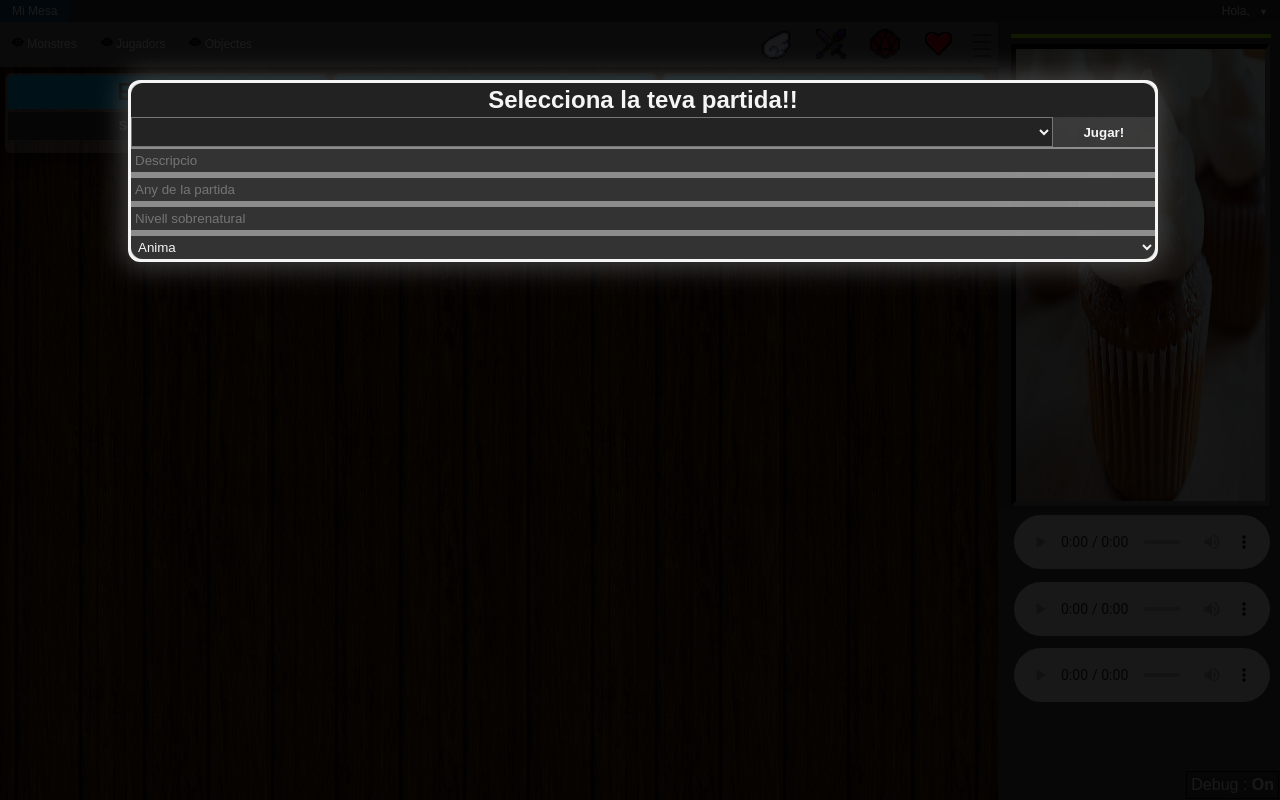
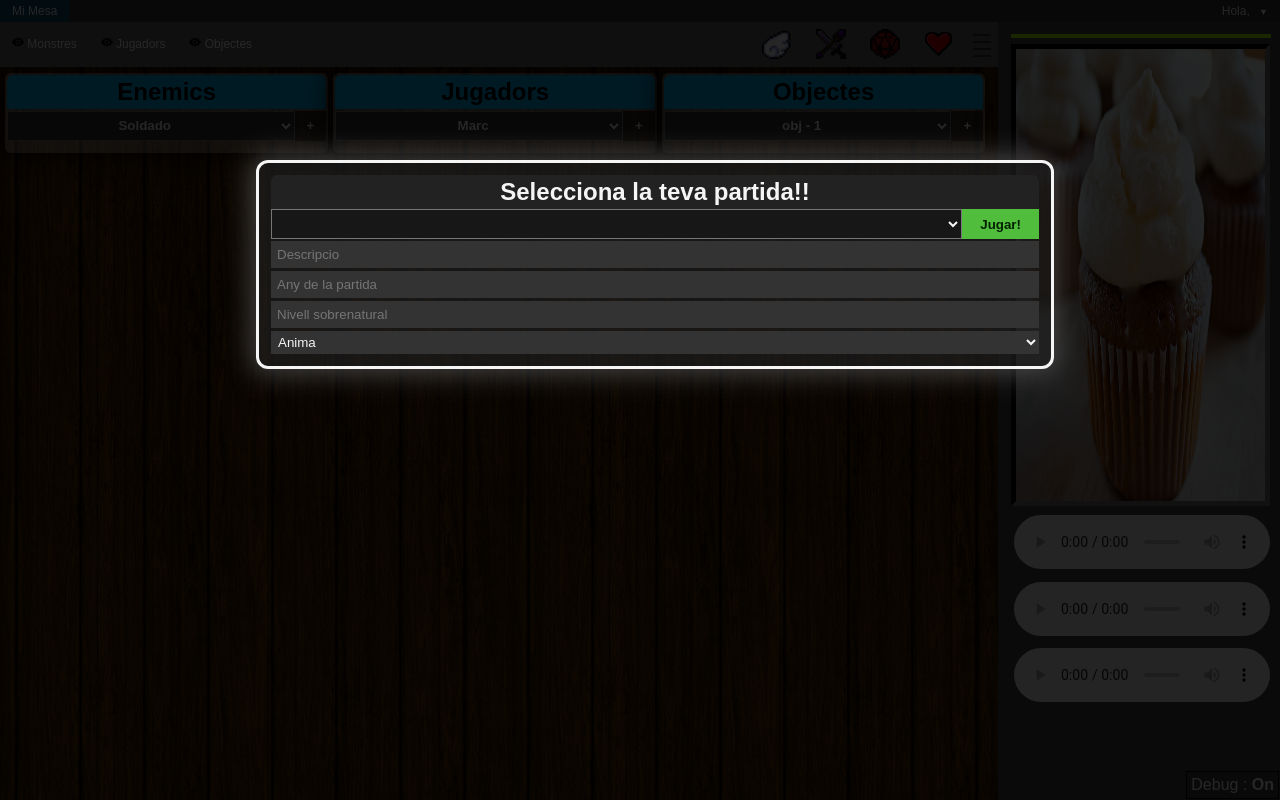
Before and after one commit to AniMasterOnline/AniMaster, a PHP site: page /mesav2.php in a window 1280 px wide. Run offline with PHP 8.4, Linux system fonts and the light colour scheme; the visitor is signed in with stand-in values (Sample User, id 1); data that the repository does not hold is empty; some libraries are stand-ins or nearby versions.

Commit message:
mesa selector Final ? edited css and disabled draggable

```diff
--- a/Public/css/mesaStyle.css
+++ b/Public/css/mesaStyle.css
@@ -7,7 +7,7 @@
     width:100%;
     height: 100%;
     margin: 0 auto;
-    background-color:rgba(0,0,0,0.9);
+    background-color:rgba(0,0,0,0.85);
     -webkit-transition: all 1s ease;
     -moz-transition: all 1s ease;
     -o-transition: all 1s ease;
@@ -16,11 +16,12 @@
 #panel-partida{
     z-index: 4;
     position: fixed;
-    top: 10%;
-    left: 10%;
-    width:80%;
+    padding: 12px;
+    top: 20%;
+    left: 20%;
+    width:60%;
     margin: 0 auto;
-    background-color:rgba(250,250,250,0.8);
+    background-color:rgba(35,35,35,0.6);
     border: 3px solid whitesmoke;
     border-radius: 12px 12px 12px 12px;
     -webkit-box-shadow: 0px 0px 27px 5px rgba(0,173,237,0.8);
@@ -29,7 +30,7 @@
 }
     #PartSel-title{
         text-align: center;
-        border-radius: 12px 12px 0px 0px;
+        border-radius: 6px 6px 0px 0px;
         background-color: rgba(34,34,34,1);
         color: whitesmoke;
         padding: 3px;
@@ -37,7 +38,6 @@
     #PartSel{
         float: left;
         width: 100%;
-        background-color: rgba(0,0,0,0.3);
         padding: 0px;
         padding-bottom: 2px;
     }
@@ -57,9 +57,9 @@
                 float: right;
                 width: 10%;
                 height: 30px;
-                background-color: rgba(0,0,0,0.6);
+                background-color: rgba(80,190,60,1);
                 border: none;
-                color: whitesmoke;
+                color: #002000 ;
                 font-weight: 600;
                 outline:0px;
 
@@ -75,16 +75,16 @@
     #PartSel-llista{
         float: left;
         width: 100%;
-        background-color: rgba(0,0,0,0.3);
-        border-radius: 0px 0px 12px 12px;
+        background-color: rgba(0,0,0,0);
+        border-radius: 0px 0px 0px 0px;
     }
     .input-partida{
         color: whitesmoke;
         float: left;
         width: 100%;
         background-color: #333;
-        padding: 4px;
-        margin-bottom: 6px;
+        padding: 6px;
+        margin-bottom: 3px;
         border: none;
         pointer-events:none;
     }
@@ -95,7 +95,7 @@
         background-color: #333;
         padding: 3px;
         border: none;
-        border-radius: 0px 0px 12px 12px;
+        border-radius: 0px 0px 0px 0px;
         pointer-events:none;
     }
 
--- a/Public/jquery/mesa.js
+++ b/Public/jquery/mesa.js
@@ -1,5 +1,5 @@
 $(document).ready(function(){
-    $( "#panel-partida" ).draggable({ disabled: false, revert: true, containment: "#contenidor-partida", scroll: false});
+    $( "#panel-partida" ).draggable({ disabled: true, revert: true, containment: "#contenidor-partida", scroll: false});
     /*Toggles dels ulls i de les fitxes*/
     var i = 1;
     $("#eyedrag").click(function() {
```
